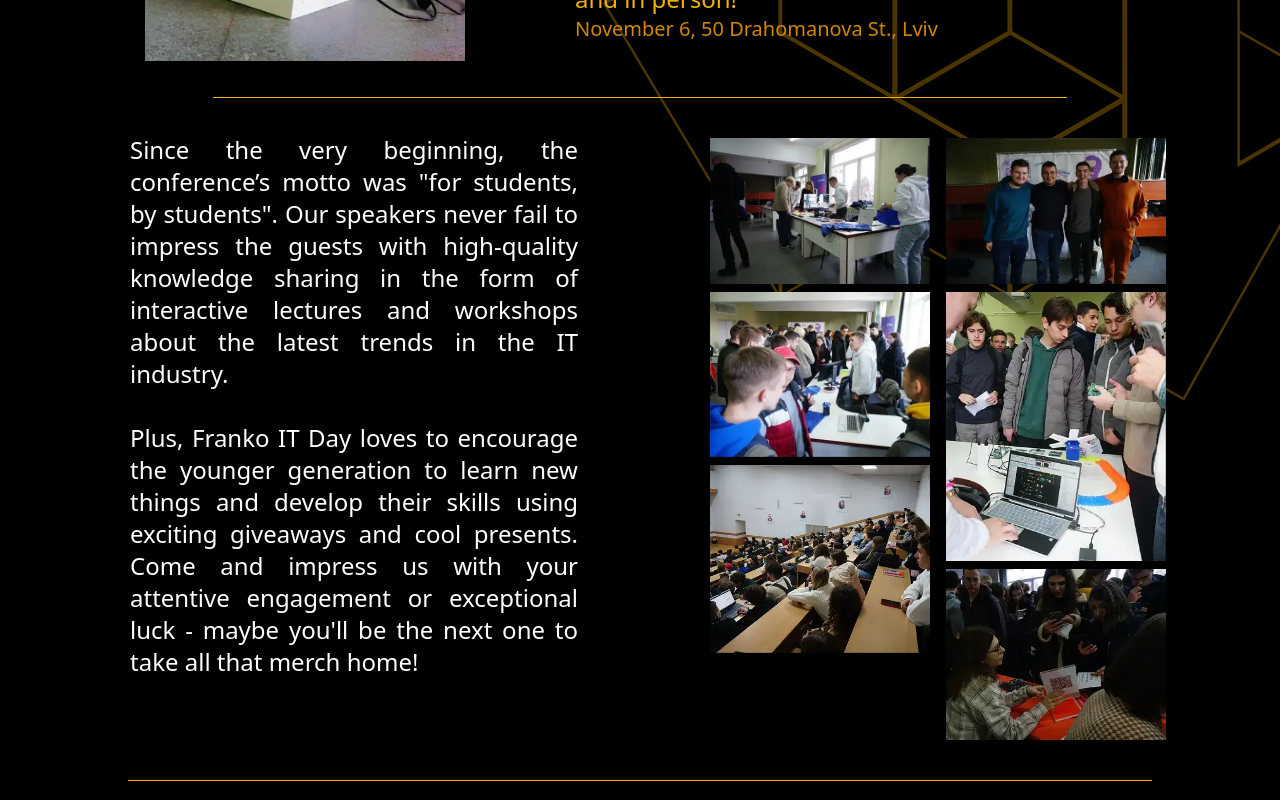
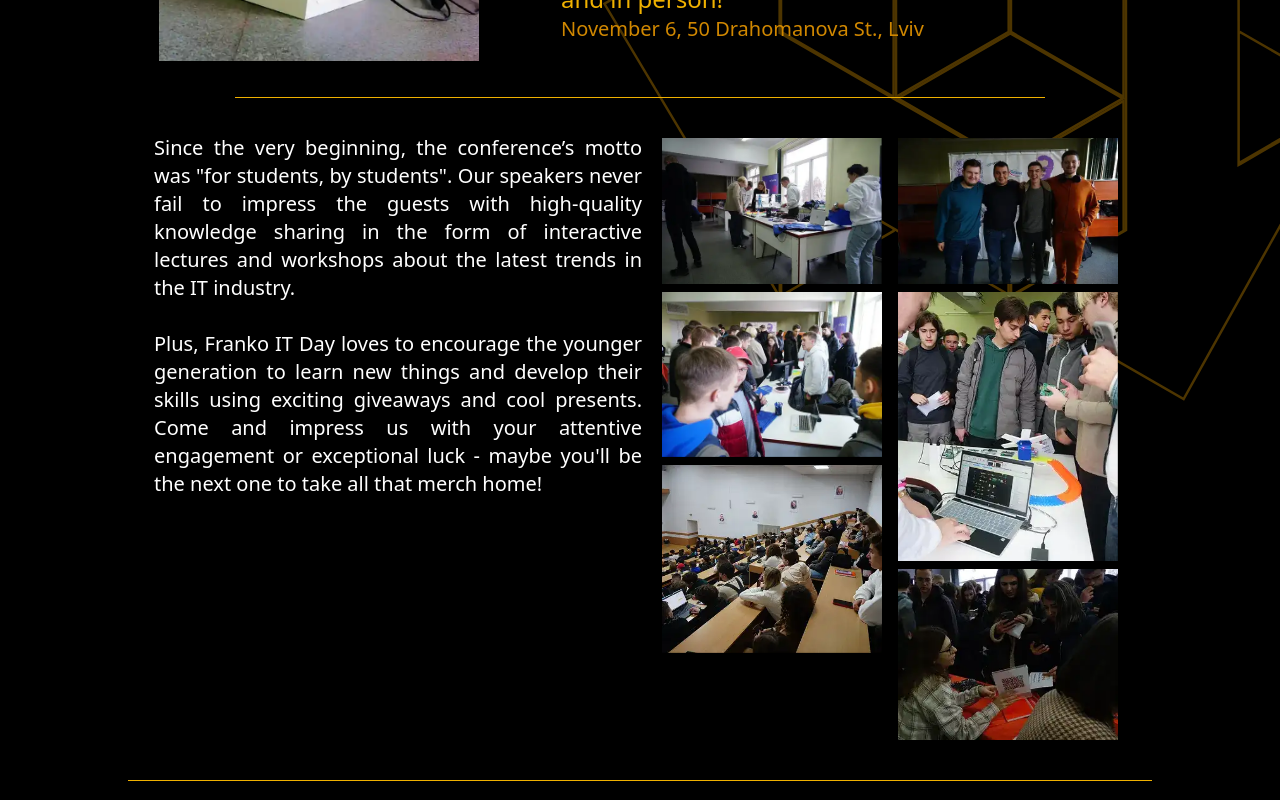
Before and after one commit to LNU-FECT-Student-Government/FrankoITday, a React (Vite) app in the folder FID25/: page / in a window 1280 px wide. Shown: the part 1020-1820 px from the top of the page. Built offline with nearby package versions, Linux system fonts and the light colour scheme; no server answers.

Commit message:
ASHHHAHAHA MICHAEL!! DON'T LEAVE ME HERE MICHAEL!!!! AHSAHA GAJH HGH AKHJ G AHKS GKJHGK

```diff
--- a/FID25/src/components/Home/About.tsx
+++ b/FID25/src/components/Home/About.tsx
@@ -21,8 +21,8 @@ function About() {
 
                     <div className="h-0.25 w-[80%] mx-auto my-9 bg-yellow-500"></div>
 
-                    <div className="flex flex-col sm:flex-row items-center sm:items-start">
-                        <p className="px-6 top-0 mb-4 text-justify sm:max-w-72 text-md md:mr-10 md:max-w-124 md:text-2xl lg:mr-25">
+                    <div className="flex flex-col md:flex-row items-center md:items-start mx-5">
+                        <p className="pr-3 top-0 mb-4 text-sm text-justify sm:text-lg max-w-100 sm:max-w-130 md:text-xl md:max-w-125">
                             Since the very beginning, the conference’s motto was "for students, by students". Our
                             speakers never fail to impress the guests with high-quality knowledge sharing in the
                             form of interactive lectures and workshops about the latest trends in the IT industry.<br /> <br />
@@ -53,7 +53,7 @@ function About() {
                         Leading Ukrainian<br />
                         IT companies<br />
                     </p>
-                    <p className="text-justify text-sm px-6 max-w-100 mr-2 ml-0 sm:max-w-71 sm:ml-5 md:text-xl md:mr-6 md:ml-15 lg:max-w-100 lg:text-2xl">
+                    <p className="text-justify text-sm md:text-xl px-6 max-w-100 md:max-w-115 mr-2 ml-0 sm:max-w-71 sm:ml-5 md:mr-6 md:ml-15 lg:max-w-100 lg:text-2xl">
                         Franko IT Day is the most prominent IT conference of the Ivan Franko National  University of Lviv. It is held annually on the faculty of electronics and computer  technologies to help bring ambitious students and their future employers together.
                     </p>
                 </div>
--- a/FID25/src/data/shedule1.json
+++ b/FID25/src/data/shedule1.json
@@ -19,7 +19,7 @@
   },
   {
     "time": "14:00-15:00",
-    "content": ["Lunch", "Go eat something =)"]
+    "content": ["Cofee Break", "Go eat something =)"]
   },
   {
     "time": "15:00-16:30",
--- a/FID25/src/data/shedule2.json
+++ b/FID25/src/data/shedule2.json
@@ -21,14 +21,14 @@
   {
     "time": "15:00-16:30",
     "content": [
-      "Infineon",
+      "Infineon Lecture",
       "AI/ML Roles, Synthetic Data in SLMs, and Impedance as the Key to Future Diagnostics"
     ]
   },
   {
     "time": "16:40-17:00",
     "content": [
-      "EPAM",
+      "EPAM Lecture",
       "IT career without chaos: how to choose direction and move to your goals"
     ]
   }
```
